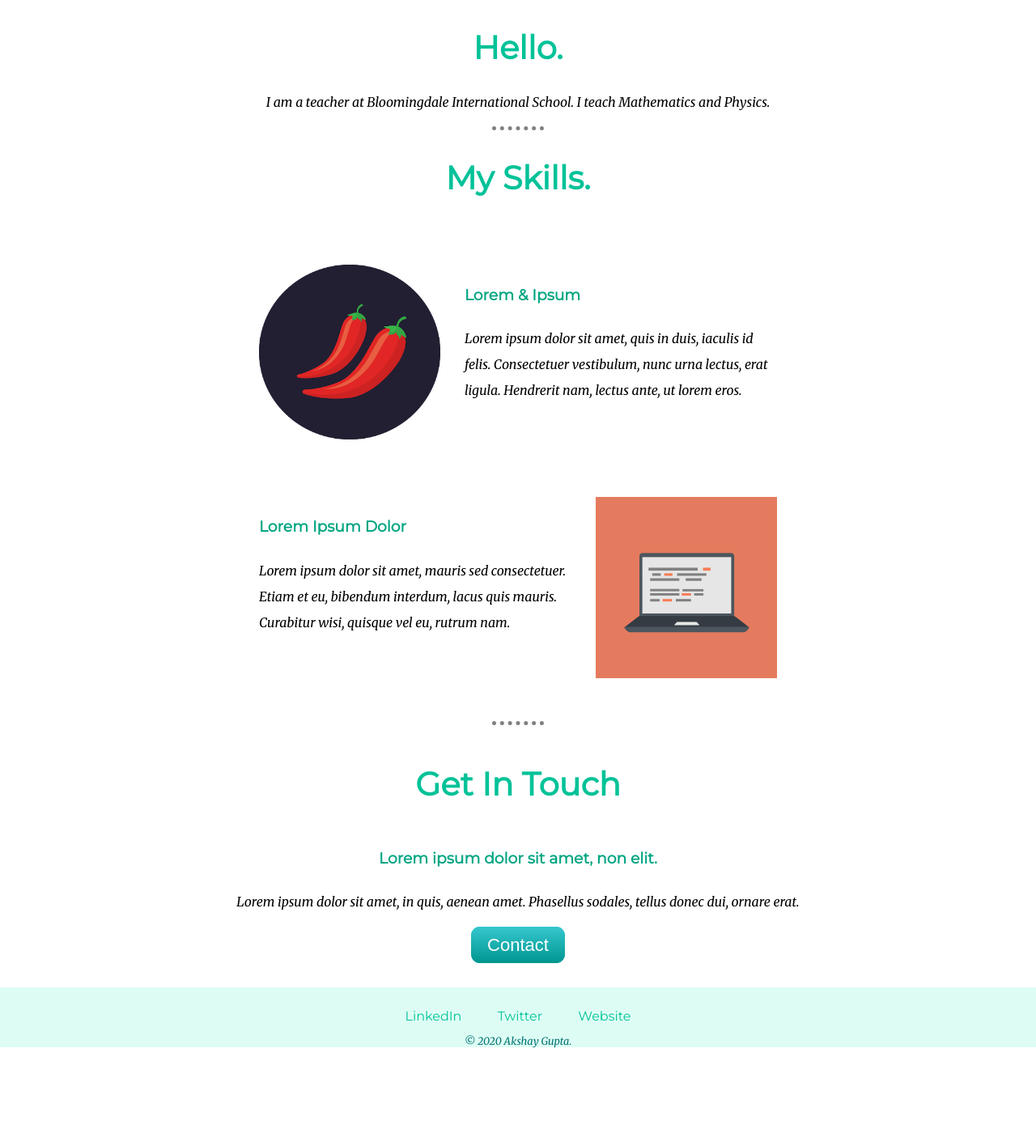
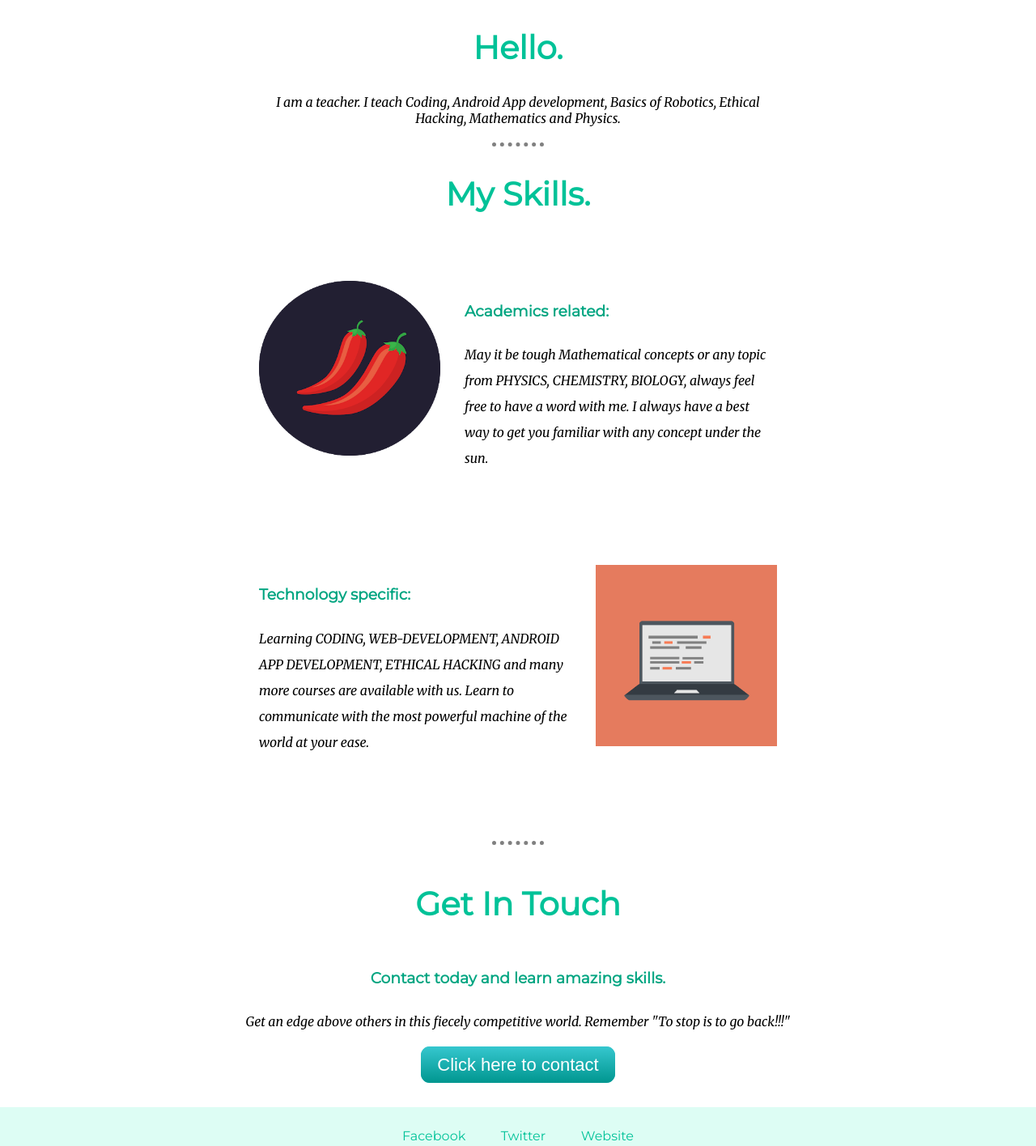
Before and after one commit to akshaygsquare/mysite, a plain HTML site: page index.html in a window 1280 px wide. Shown: the part 1357-2773 px from the top of the page at 81% size. Before the commit the page ends 2664 px from the top, so only its background shows below. Drawn offline with Linux system fonts and the light colour scheme.

Commit message:
Update index.html

```diff
--- a/index.html
+++ b/index.html
@@ -5,12 +5,16 @@
     <meta name="viewport" content="width=device-width, initial-scale=1.0">
     <title>Akshay Gupta</title>
     <link rel="stylesheet" href="css/styles.css">
-    <link rel="icon" href="favicon.ico">
+    <link rel="icon" href="akshay.png">
     <link rel="preconnect" href="https://fonts.gstatic.com">
     <link href="https://fonts.googleapis.com/css2?family=Merriweather:ital@1&family=Montserrat&family=Sacramento&display=swap" rel="stylesheet">
 
 </head>
 <body>
+
+
+
+
             <div class="top-container">
             <img class="top-cloud" src="images/cloud.png" alt="cloud-img">
             <img class="bottom-cloud" src="images/cloud.png" alt="cloud-img">
@@ -28,7 +32,7 @@
             <div class="profile">
               <img class="profiledp" src="images/akshay.png" alt="akshay-dp">
               <h2>Hello.</h2>
-              <p class="profile-para">I am a teacher at Bloomingdale International School. I teach Mathematics and Physics.</p>
+              <p class="profile-para">I am a teacher. I teach Coding, Android App development, Basics of Robotics, Ethical Hacking, Mathematics and Physics.</p>
             </div>
             <hr>
             <div class="skills">
@@ -36,33 +40,33 @@
               <div class="skill-row">
                 <img class="chillies"  src="images/chillies.png" alt="chillies-img">
 
-                  <h3>Lorem & Ipsum</h3>
-                  <p>Lorem ipsum dolor sit amet, quis in duis, iaculis id felis. Consectetuer vestibulum, nunc urna lectus, erat ligula. Hendrerit nam, lectus ante, ut lorem eros.</p>
+                  <h3>Academics related:</h3>
+                  <p>May it be tough Mathematical concepts or any topic from PHYSICS, CHEMISTRY, BIOLOGY, always feel free to have a word with me. I always have a best way to get you familiar with any concept under the sun.</p>
 
 
               </div>
               <div class="skill-row">
                 <img class="computer" src="images/computer.png" alt="computer-img">
-                <h3>Lorem Ipsum Dolor</h3>
-                <p>Lorem ipsum dolor sit amet, mauris sed consectetuer. Etiam et eu, bibendum interdum, lacus quis mauris. Curabitur wisi, quisque vel eu, rutrum nam.</p>
+                <h3>Technology specific:</h3>
+                <p>Learning CODING, WEB-DEVELOPMENT, ANDROID APP DEVELOPMENT, ETHICAL HACKING and many more courses are available with us. Learn to communicate with the most powerful machine of the world at your ease.</p>
               </div>
               <br>
             </div>
             <hr>
             <div class="contact-me">
               <h2>Get In Touch</h2>
-              <h3>Lorem ipsum dolor sit amet, non elit.</h3>
-              <p>Lorem ipsum dolor sit amet, in quis, aenean amet. Phasellus sodales, tellus donec dui, ornare erat.</p>
-              <a class="btn" href="mailto:name@email.com">Contact</a>
+              <h3>Contact today and learn amazing skills.</h3>
+              <p>Get an edge above others in this fiecely competitive world. Remember "To stop is to go back!!!"</p>
+              <a class="btn" href="mailto:akshaygsquare@gmail.com">Click here to contact</a>
             </div>
           </div>
 
         <br>
 
           <div class="bottom-container">
-            <a class="footer-link" href="https://www.linkedin.com/">LinkedIn   </a>
-            <a class="footer-link" href="https://twitter.com/">Twitter   </a>
-            <a class="footer-link" href="https://www.appbrewery.co/">Website</a>
+            <a class="footer-link" href="https://www.facebook.com/">Facebook</a>
+            <a class="footer-link" href="https://twitter.com/">Twitter</a>
+            <a class="footer-link" href="index.html">Website</a>
             <p class="copyright">© 2020 Akshay Gupta.</p>
           </div>
 
```
